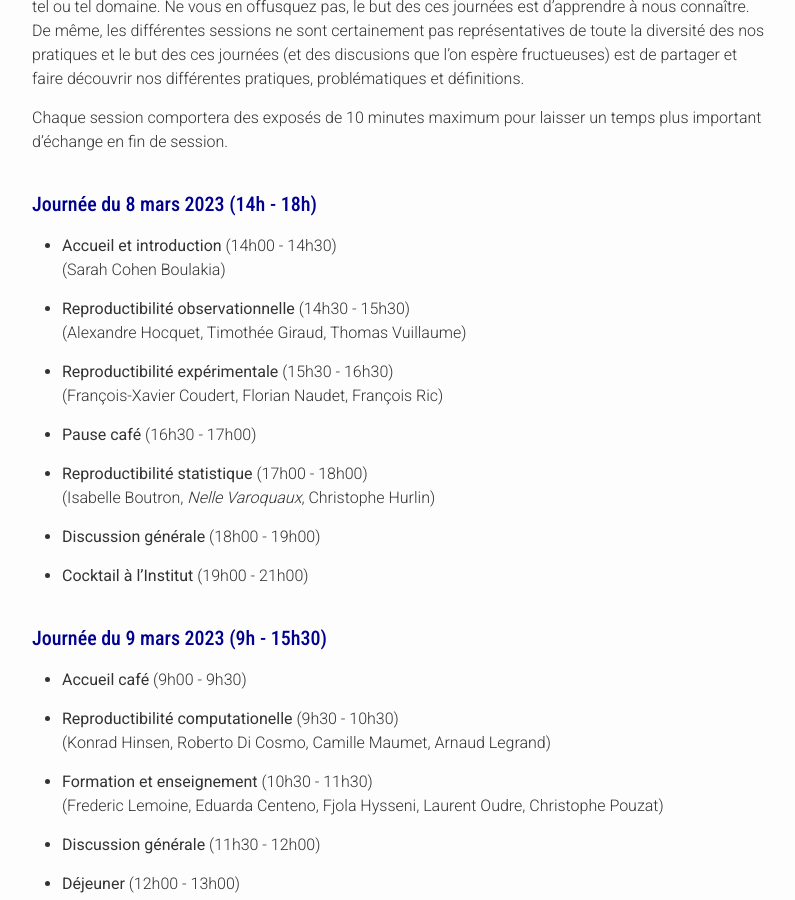
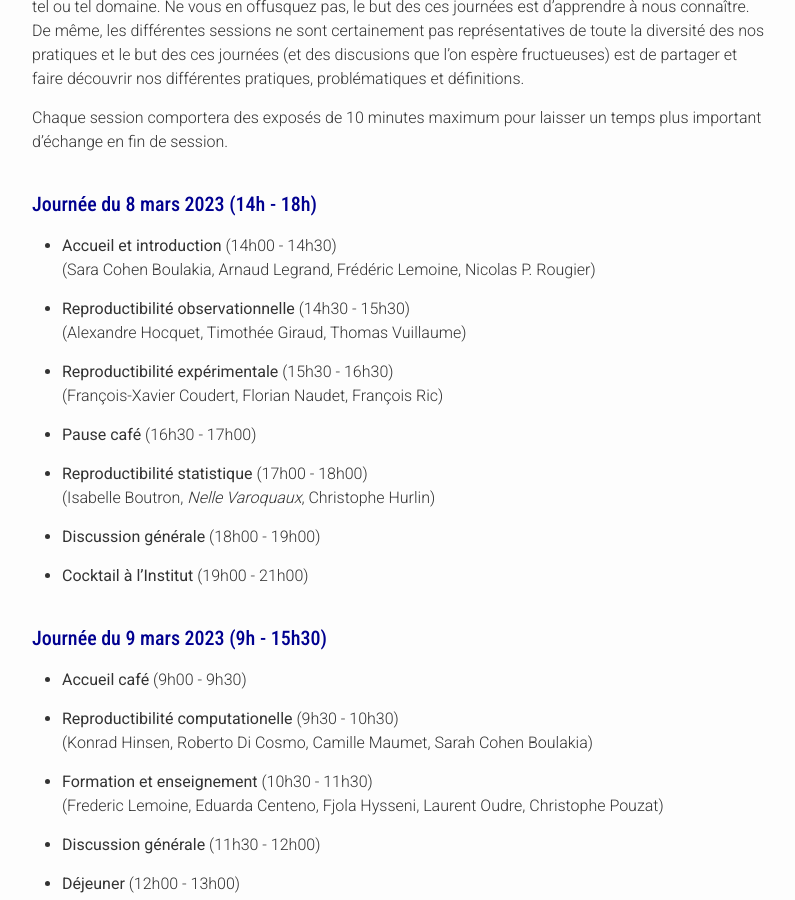
Before and after one commit to FR-RN/FR-RN, a Jekyll site: the page built from rr-days.md, in a window 1280 px wide and 900 px high, scrolled down 1240 px. Shown: the whole window, without its empty margins (238-1033 px from the left). Built offline with Jekyll 4.4.1, drawn with Linux system fonts in a browser that asks for light colours; some web fonts are replaced.

Commit message:
Switch back to previous organisation

```diff
--- a/rr-days.md
+++ b/rr-days.md
@@ -45,7 +45,6 @@ d’instances comme le [COSO](https://www.ouvrirlascience.fr/comite-fr/)
 * Frédéric Lemoine (Institut Pasteur, Paris)
 * Nicolas P. Rougier (Inria, Bordeaux)
 
-
 ### Programme préliminaire
 
 Le programme a été mis en place en essayant de couvrir tous les
@@ -65,7 +64,7 @@ laisser un temps plus important d’échange en fin de session.
 ## Journée du 8 mars 2023 (14h - 18h)
 
 * **Accueil et introduction** (14h00 - 14h30)
-   (Sarah Cohen Boulakia)
+  (Sara Cohen Boulakia, Arnaud Legrand, Frédéric Lemoine, Nicolas P. Rougier)
 
 * **Reproductibilité observationnelle** (14h30 - 15h30)
   (Alexandre Hocquet, Timothée Giraud, Thomas Vuillaume)
@@ -87,7 +86,7 @@ laisser un temps plus important d’échange en fin de session.
 * **Accueil café** (9h00 - 9h30)
 
 * **Reproductibilité computationelle** (9h30 - 10h30)
-  (Konrad Hinsen, Roberto Di Cosmo, Camille Maumet, Arnaud Legrand)
+  (Konrad Hinsen, Roberto Di Cosmo, Camille Maumet, Sarah Cohen Boulakia)
 
 * **Formation et enseignement** (10h30 - 11h30)
   (Frederic Lemoine, Eduarda Centeno, Fjola Hysseni, Laurent Oudre, Christophe Pouzat)
```
